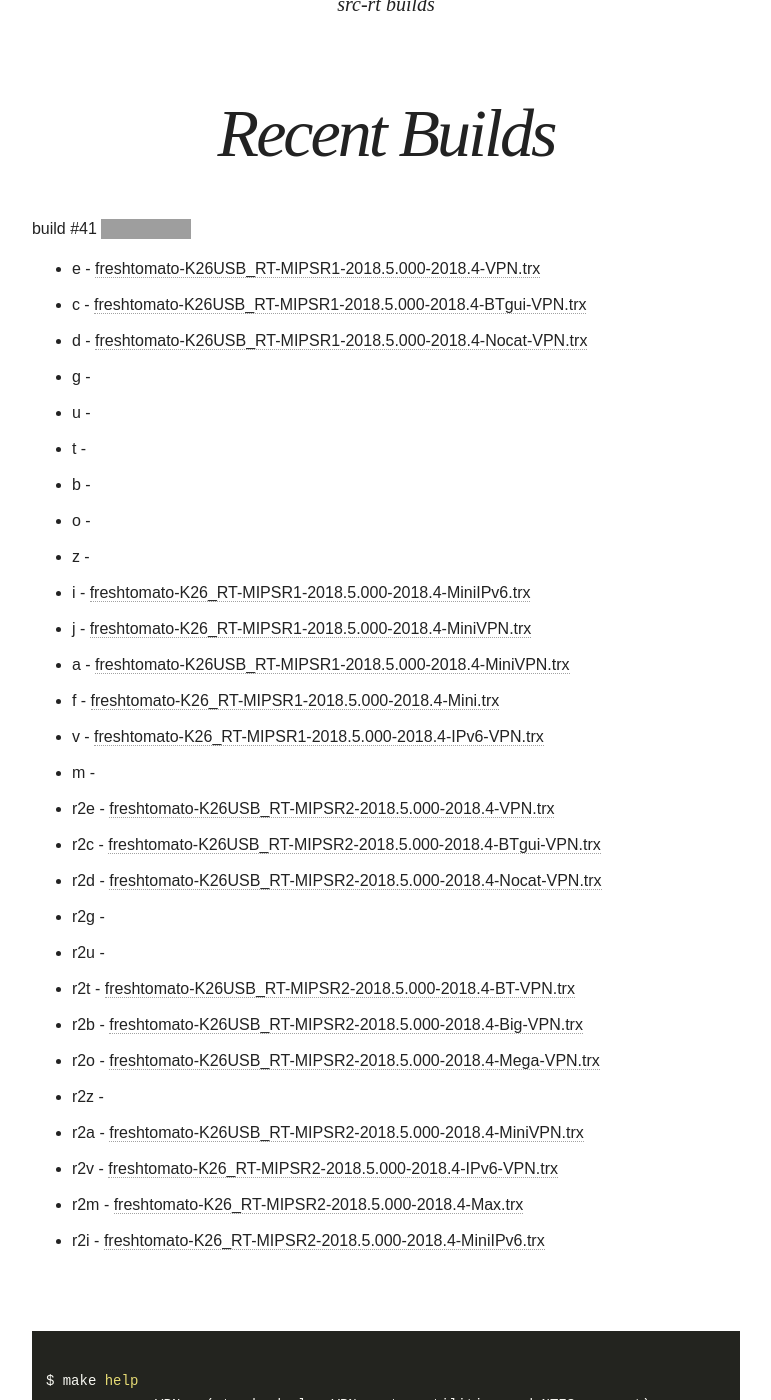
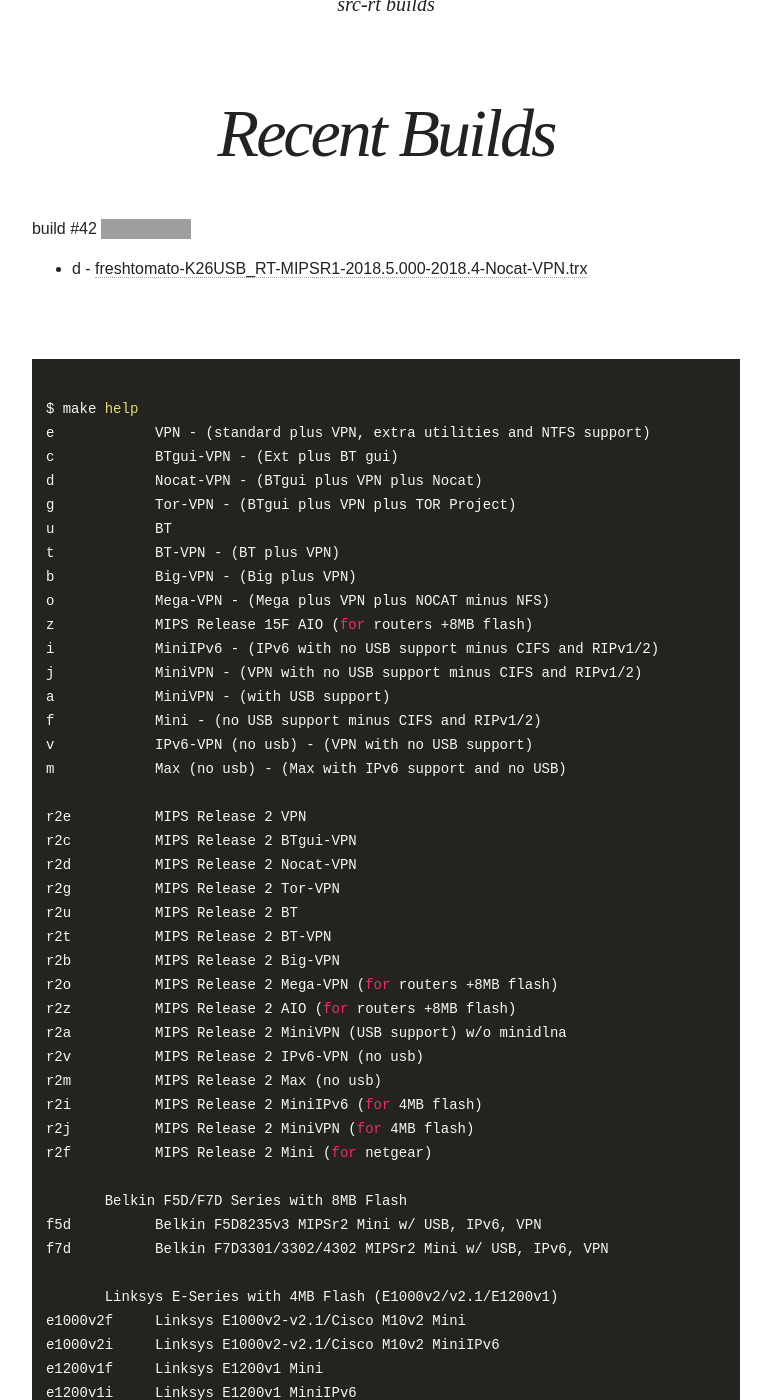
Before and after one commit to oglopss/freshtomato-mips-ci-jekyll, a Jekyll site: the page built from index.html, in a window 1280 px wide and 1400 px high, scrolled down 379 px. Shown: the whole window, without its empty margins (254-1025 px from the left). Built offline with Jekyll 4.4.1, drawn with Linux system fonts in a browser that asks for light colours; nearby versions of some CDN libraries; grey boxes are pictures that could not be loaded.

Commit message:
Travis build 42 d pushed to gh-pages

```diff
--- a/_data/ss.yml
+++ b/_data/ss.yml
@@ -1,30 +1,3 @@
-build: 41
+build: 42
 files:
-  - 0005 u
-  - 0004 g
-  - 0002 c freshtomato-K26USB_RT-MIPSR1-2018.5.000-2018.4-BTgui-VPN.trx
   - 0003 d freshtomato-K26USB_RT-MIPSR1-2018.5.000-2018.4-Nocat-VPN.trx
-  - 0001 e freshtomato-K26USB_RT-MIPSR1-2018.5.000-2018.4-VPN.trx
-  - 0007 b
-  - 0010 i freshtomato-K26_RT-MIPSR1-2018.5.000-2018.4-MiniIPv6.trx
-  - 0009 z
-  - 0006 t
-  - 0011 j freshtomato-K26_RT-MIPSR1-2018.5.000-2018.4-MiniVPN.trx
-  - 0008 o
-  - 0013 f freshtomato-K26_RT-MIPSR1-2018.5.000-2018.4-Mini.trx
-  - 0012 a freshtomato-K26USB_RT-MIPSR1-2018.5.000-2018.4-MiniVPN.trx
-  - 0014 v freshtomato-K26_RT-MIPSR1-2018.5.000-2018.4-IPv6-VPN.trx
-  - 0015 m
-  - 0016 r2e freshtomato-K26USB_RT-MIPSR2-2018.5.000-2018.4-VPN.trx
-  - 0017 r2c freshtomato-K26USB_RT-MIPSR2-2018.5.000-2018.4-BTgui-VPN.trx
-  - 0018 r2d freshtomato-K26USB_RT-MIPSR2-2018.5.000-2018.4-Nocat-VPN.trx
-  - 0019 r2g
-  - 0020 r2u
-  - 0021 r2t freshtomato-K26USB_RT-MIPSR2-2018.5.000-2018.4-BT-VPN.trx
-  - 0022 r2b freshtomato-K26USB_RT-MIPSR2-2018.5.000-2018.4-Big-VPN.trx
-  - 0024 r2z
-  - 0023 r2o freshtomato-K26USB_RT-MIPSR2-2018.5.000-2018.4-Mega-VPN.trx
-  - 0025 r2a freshtomato-K26USB_RT-MIPSR2-2018.5.000-2018.4-MiniVPN.trx
-  - 0026 r2v freshtomato-K26_RT-MIPSR2-2018.5.000-2018.4-IPv6-VPN.trx
-  - 0027 r2m freshtomato-K26_RT-MIPSR2-2018.5.000-2018.4-Max.trx
-  - 0028 r2i freshtomato-K26_RT-MIPSR2-2018.5.000-2018.4-MiniIPv6.trx
```
